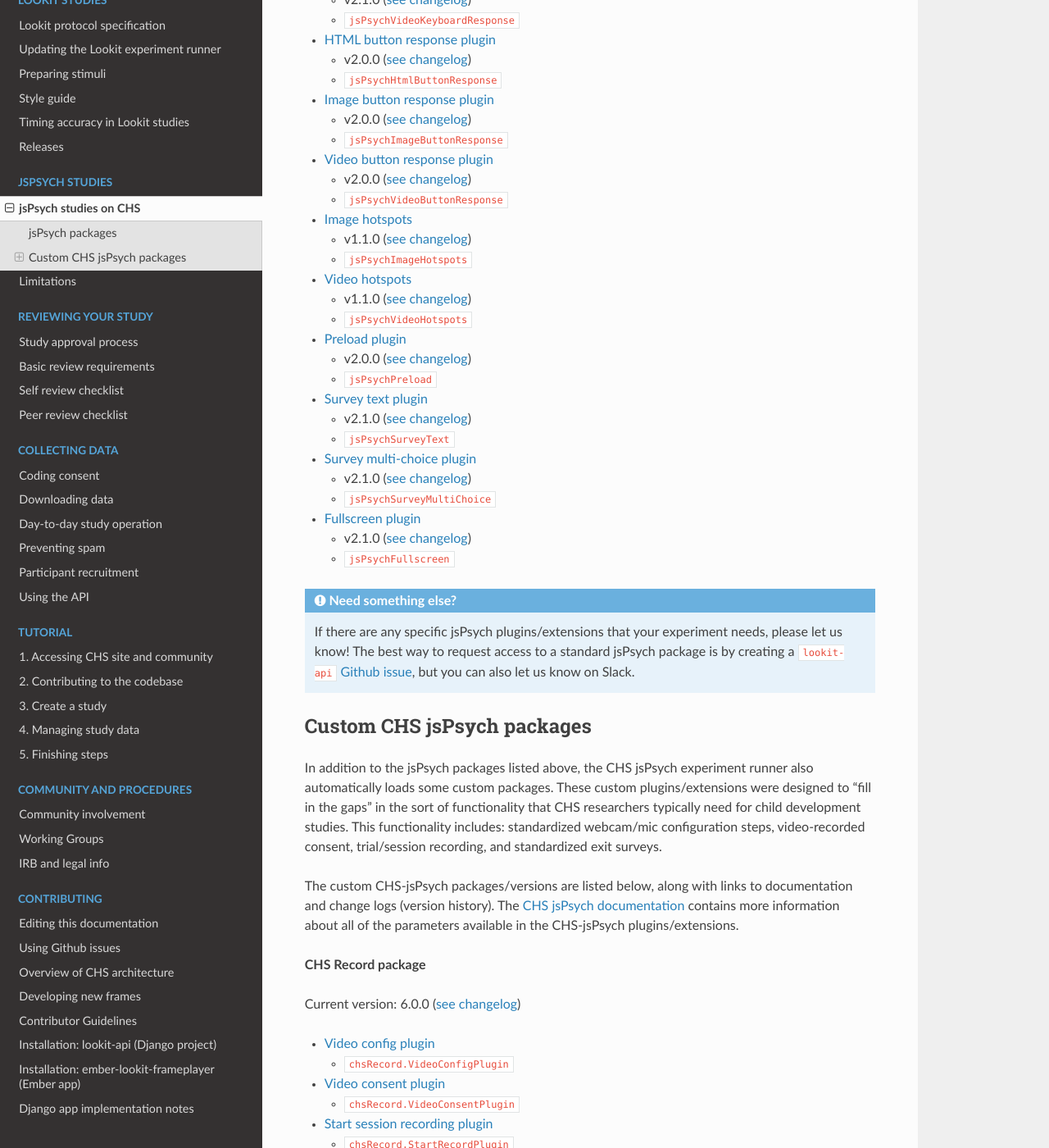
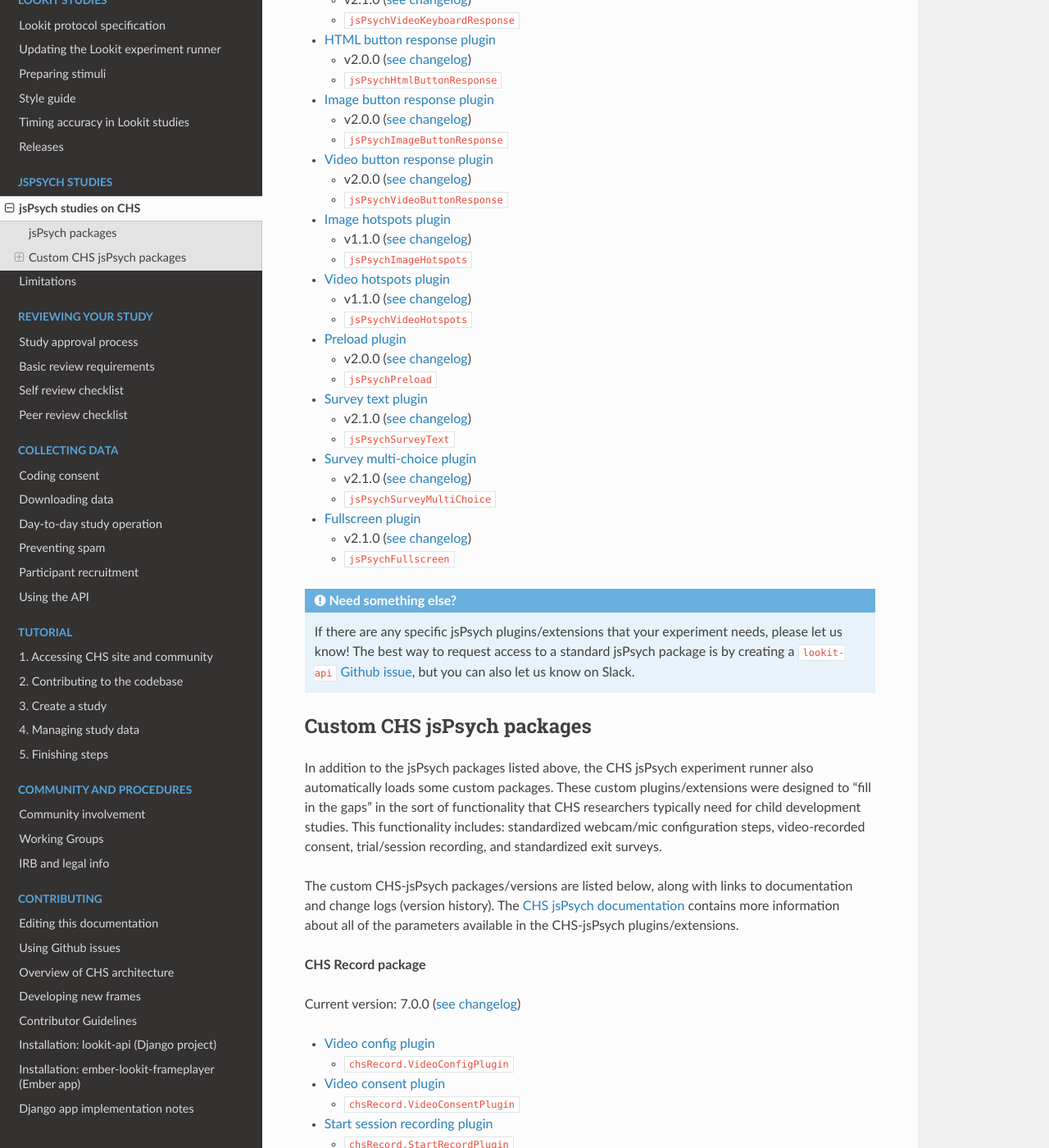
Before and after one commit to lookit/lookit-docs, a Sphinx documentation site: the page built from docs/source/researchers-jspsych-intro.rst, in a window 1280 px wide and 1400 px high, scrolled down 918 px. Shown: the whole window at 82% size. Built offline with Sphinx 7.4.7 and the Read the Docs theme 3.1.0, drawn with Linux system fonts in a browser that asks for light colours; some of the changed text lies outside the part shown.

Commit message:
jspsych plugin list: update version numbers, fix links, standardize package naming

```diff
--- a/docs/source/researchers-jspsych-intro.rst
+++ b/docs/source/researchers-jspsych-intro.rst
@@ -54,12 +54,12 @@
   - v2.0.0 (`see changelog <https://github.com/jspsych/jsPsych/blob/main/packages/plugin-video-button-response/CHANGELOG.md>`__)
   - ``jsPsychVideoButtonResponse``
 
-- `Image hotspots <https://github.com/jspsych/jspsych-contrib/blob/main/packages/plugin-image-hotspots/docs/plugin-image-hotspots.md>`__
+- `Image hotspots plugin <https://github.com/jspsych/jspsych-contrib/blob/main/packages/plugin-image-hotspots/docs/plugin-image-hotspots.md>`__
 
   - v1.1.0 (`see changelog <https://github.com/jspsych/jspsych-contrib/blob/main/packages/plugin-image-hotspots/CHANGELOG.md>`__)
   - ``jsPsychImageHotspots``
 
-- `Video hotspots <https://github.com/jspsych/jspsych-contrib/blob/main/packages/plugin-video-hotspots/docs/plugin-video-hotspots.md>`__
+- `Video hotspots plugin <https://github.com/jspsych/jspsych-contrib/blob/main/packages/plugin-video-hotspots/docs/plugin-video-hotspots.md>`__
 
   - v1.1.0 (`see changelog <https://github.com/jspsych/jspsych-contrib/blob/main/packages/plugin-video-hotspots/CHANGELOG.md>`__)
   - ``jsPsychVideoHotspots``
@@ -100,15 +100,15 @@
 
 **CHS Record package**
 
-Current version: 6.0.0 (`see changelog <https://github.com/lookit/lookit-jspsych/blob/main/packages/record/CHANGELOG.md>`__)
+Current version: 7.0.0 (`see changelog <https://github.com/lookit/lookit-jspsych/blob/main/packages/record/CHANGELOG.md>`__)
 
 .. rst-class:: jspsych-plugins-extensions
 
-- `Video config plugin <https://lookit.readthedocs.io/projects/chs-jspsych/en/latest/record/#video-configuration>`__
+- `Video config plugin <https://lookit.readthedocs.io/projects/chs-jspsych/en/latest/record/#video-configuration-plugin>`__
 
   - ``chsRecord.VideoConfigPlugin``
 
-- `Video consent plugin <https://lookit.readthedocs.io/projects/chs-jspsych/en/latest/record/#video-consent>`__
+- `Video consent plugin <https://lookit.readthedocs.io/projects/chs-jspsych/en/latest/record/#video-consent-plugin>`__
 
   - ``chsRecord.VideoConsentPlugin``
 
```
Also changed, not shown: other parts of docs/source/researchers-jspsych-intro.rst (+2 -2 lines).
